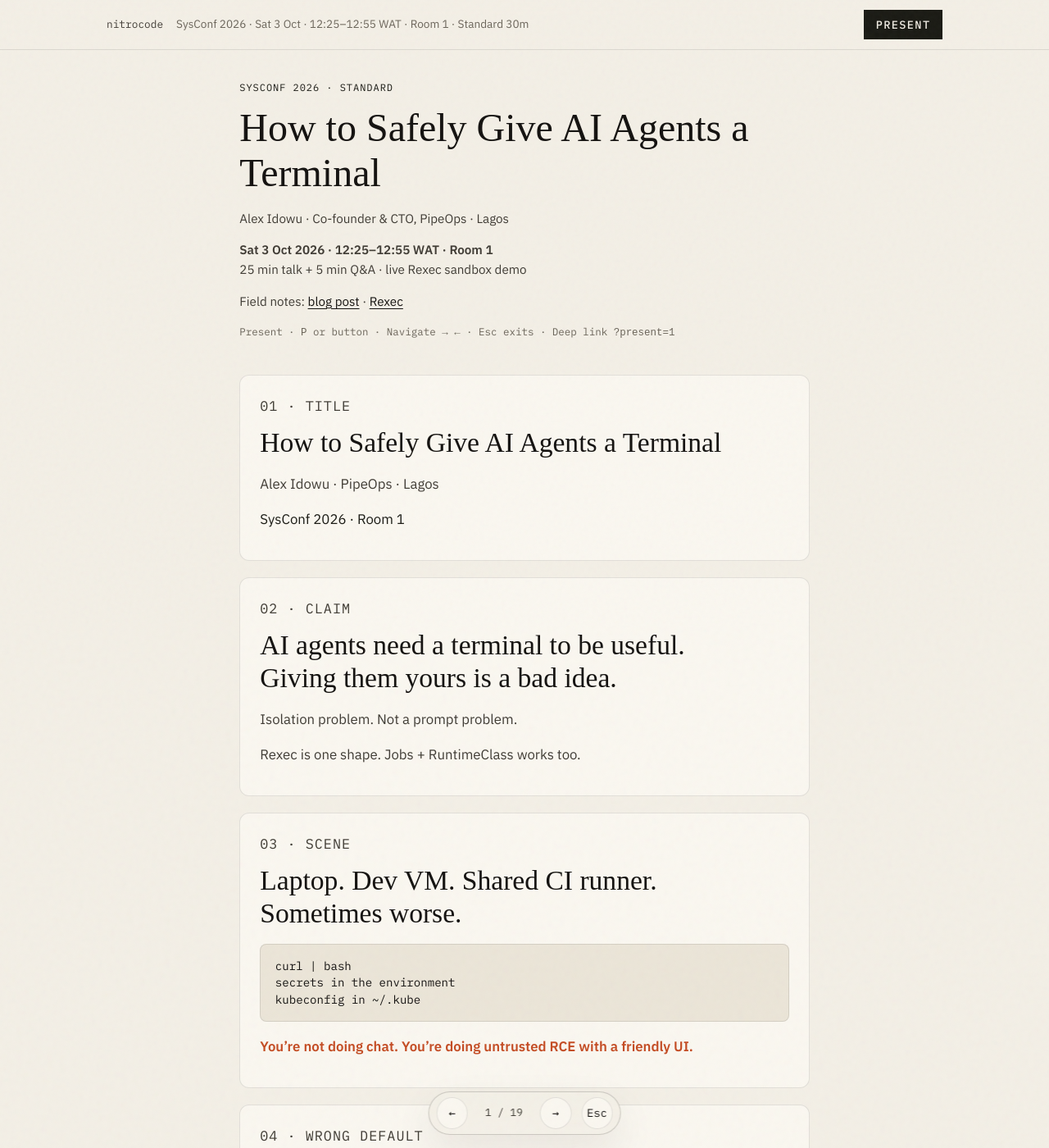
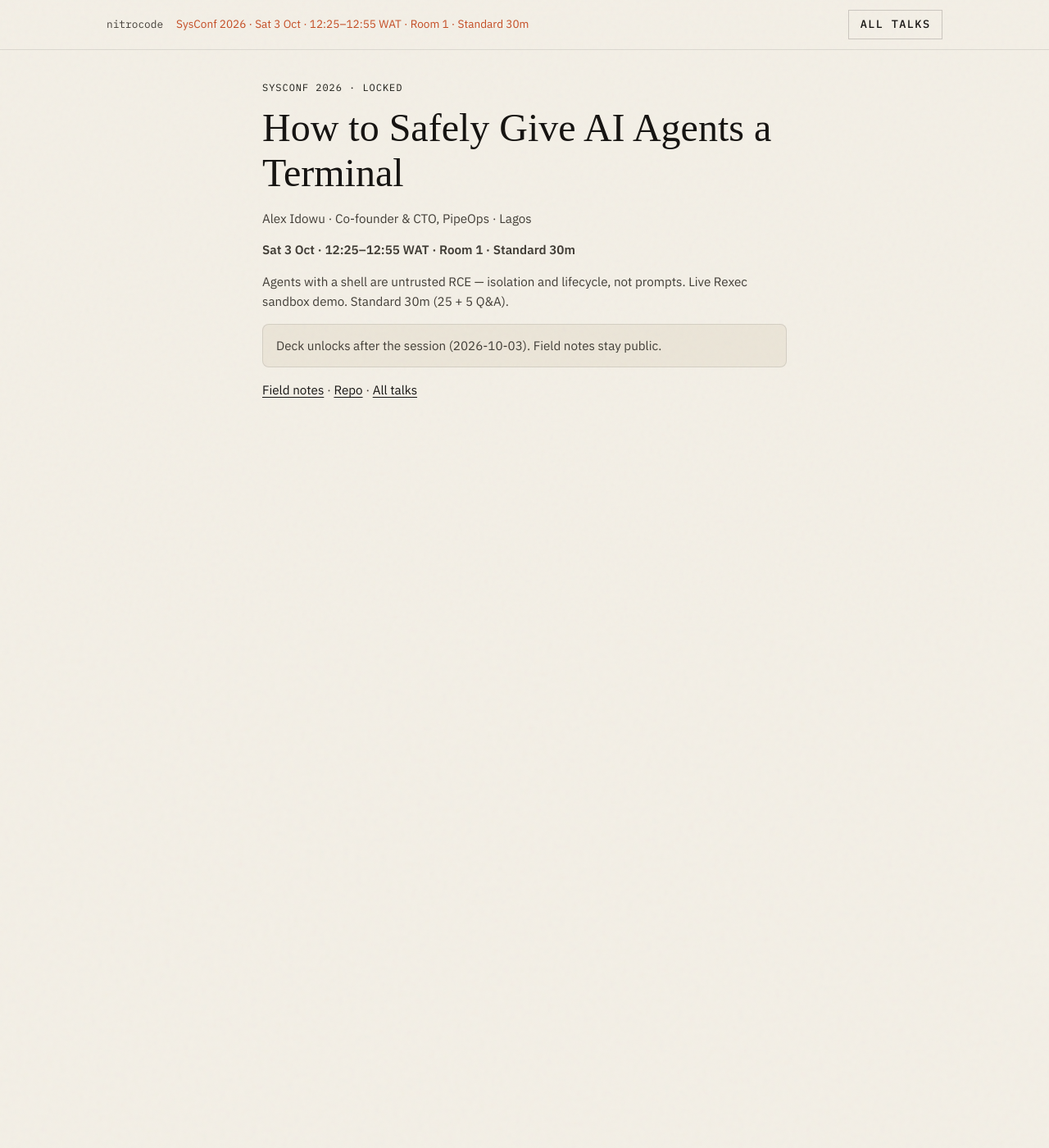
Before and after one commit to 9trocode/9trocode.github.io, a Jekyll site: the page built from talks/sysconf-2026.md, in a window 1280 px wide and 1400 px high. Shown: the whole window at 82% size. Built offline with Jekyll 4.4.1, drawn with Linux system fonts in a browser that asks for light colours; some web fonts are replaced; some of the changed text lies outside the part shown.

Commit message:
Lock upcoming web talk decks until the session date.
SysConf page shows a teaser only — no slide HTML or Present mode —
while talk_date is in the future. Set locked: false to open early.

```diff
--- a/_layouts/talk.html
+++ b/_layouts/talk.html
@@ -22,31 +22,77 @@
     {% seo %}
     {% include head-custom.html %}
   </head>
-  <body class="talk-page{% if page.present %} is-presenting{% endif %}">
+  {% comment %}
+    Upcoming talks stay locked on the public site: teaser only, no slide HTML.
+    Unlock when talk_date <= today, or set locked: false (e.g. morning of the talk).
+  {% endcomment %}
+  {% assign today = site.time | date: "%Y-%m-%d" %}
+  {% assign talk_day = page.talk_date | date: "%Y-%m-%d" %}
+  {% comment %} Future talk_date → locked. locked: false forces open (stage day). {% endcomment %}
+  {% assign talk_locked = false %}
+  {% if page.locked == false %}
+    {% assign talk_locked = false %}
+  {% elsif talk_day != blank and talk_day > today %}
+    {% assign talk_locked = true %}
+  {% elsif page.locked == true %}
+    {% assign talk_locked = true %}
+  {% endif %}
+  <body class="talk-page{% if page.present %} is-presenting{% endif %}{% if talk_locked %} talk-locked{% endif %}">
     <div class="site-shell talk-shell">
       <header class="talk-chrome" id="talk-chrome">
         <div class="talk-chrome__inner">
           <a class="talk-chrome__home" href="{{ '/' | relative_url }}">nitrocode</a>
           <p class="talk-chrome__meta">{{ page.event | default: 'Talk' }}{% if page.slot %} · {{ page.slot }}{% endif %}</p>
           <div class="talk-chrome__actions">
+            {% unless talk_locked %}
             <button type="button" class="btn btn--solid talk-btn" id="talk-present-toggle">Present</button>
+            {% endunless %}
+            <a class="btn btn--ghost talk-btn" href="{{ '/talks/' | relative_url }}">All talks</a>
           </div>
         </div>
       </header>
 
       <main class="talk-main" id="main_content">
+        {% if talk_locked %}
+        <div class="talk-intro">
+          <p class="eyebrow">{{ page.event | default: "Upcoming" }} · Locked</p>
+          <h1>{{ page.title }}</h1>
+          <div class="talk-intro__meta">
+            <p>Alex Idowu · Co-founder &amp; CTO, PipeOps · Lagos</p>
+            {% if page.slot %}<p><strong>{{ page.slot }}</strong></p>{% endif %}
+            {% if page.description %}<p>{{ page.description }}</p>{% endif %}
+            <p class="talk-lock-banner">Deck unlocks after the session ({{ talk_day }}). Field notes stay public.</p>
+            <p>
+              {% if page.blog %}
+              <a href="{{ page.blog | relative_url }}">Field notes</a>
+              {% endif %}
+              {% if page.blog and page.repo %} · {% endif %}
+              {% if page.repo %}
+              <a href="{{ page.repo }}" target="_blank" rel="noopener">Repo</a>
+              {% endif %}
+              ·
+              <a href="{{ '/talks/' | relative_url }}">All talks</a>
+            </p>
+          </div>
+        </div>
+        {% else %}
         {{ content }}
+        {% endif %}
       </main>
 
+      {% unless talk_locked %}
       <footer class="talk-hud" id="talk-hud" hidden>
         <button type="button" class="talk-hud__btn" id="talk-prev" aria-label="Previous slide">←</button>
         <p class="talk-hud__progress" id="talk-progress" aria-live="polite">1 / 1</p>
         <button type="button" class="talk-hud__btn" id="talk-next" aria-label="Next slide">→</button>
         <button type="button" class="talk-hud__btn talk-hud__exit" id="talk-exit" aria-label="Exit present mode">Esc</button>
       </footer>
+      {% endunless %}
     </div>
 
     <script src="{{ '/assets/js/theme.js?v=' | append: site.github.build_revision | relative_url }}" defer></script>
+    {% unless talk_locked %}
     <script src="{{ '/assets/js/talk-present.js?v=' | append: site.github.build_revision | relative_url }}" defer></script>
+    {% endunless %}
   </body>
 </html>
--- a/assets/css/style.scss
+++ b/assets/css/style.scss
@@ -1872,3 +1872,17 @@
     padding: 1.15rem;
   }
 }
+
+.talk-lock-banner {
+  margin: 1rem 0;
+  padding: 0.85rem 1rem;
+  border: 1px solid var(--line);
+  border-radius: 8px;
+  background: var(--bg-2);
+  color: var(--ink-2);
+  font-size: 0.95rem;
+}
+
+.talk-page.talk-locked .talk-chrome__meta {
+  color: var(--accent-2);
+}
--- a/talks/sysconf-2026.md
+++ b/talks/sysconf-2026.md
@@ -8,6 +8,7 @@
 event: SysConf 2026
 slot: "Sat 3 Oct · 12:25–12:55 WAT · Room 1 · Standard 30m"
 talk_date: 2026-10-03
+# Deck locked while talk_date is in the future. Set locked: false to open early (e.g. stage morning).
 blog: /blog/2026/08/11/how-to-safely-give-ai-agents-a-terminal
 repo: https://github.com/PipeOpsHQ/Rexec
 image: /assets/images/nitrocode-og-v2.png
```
Also changed, not shown: talks/index.md (+17 -2 lines).
